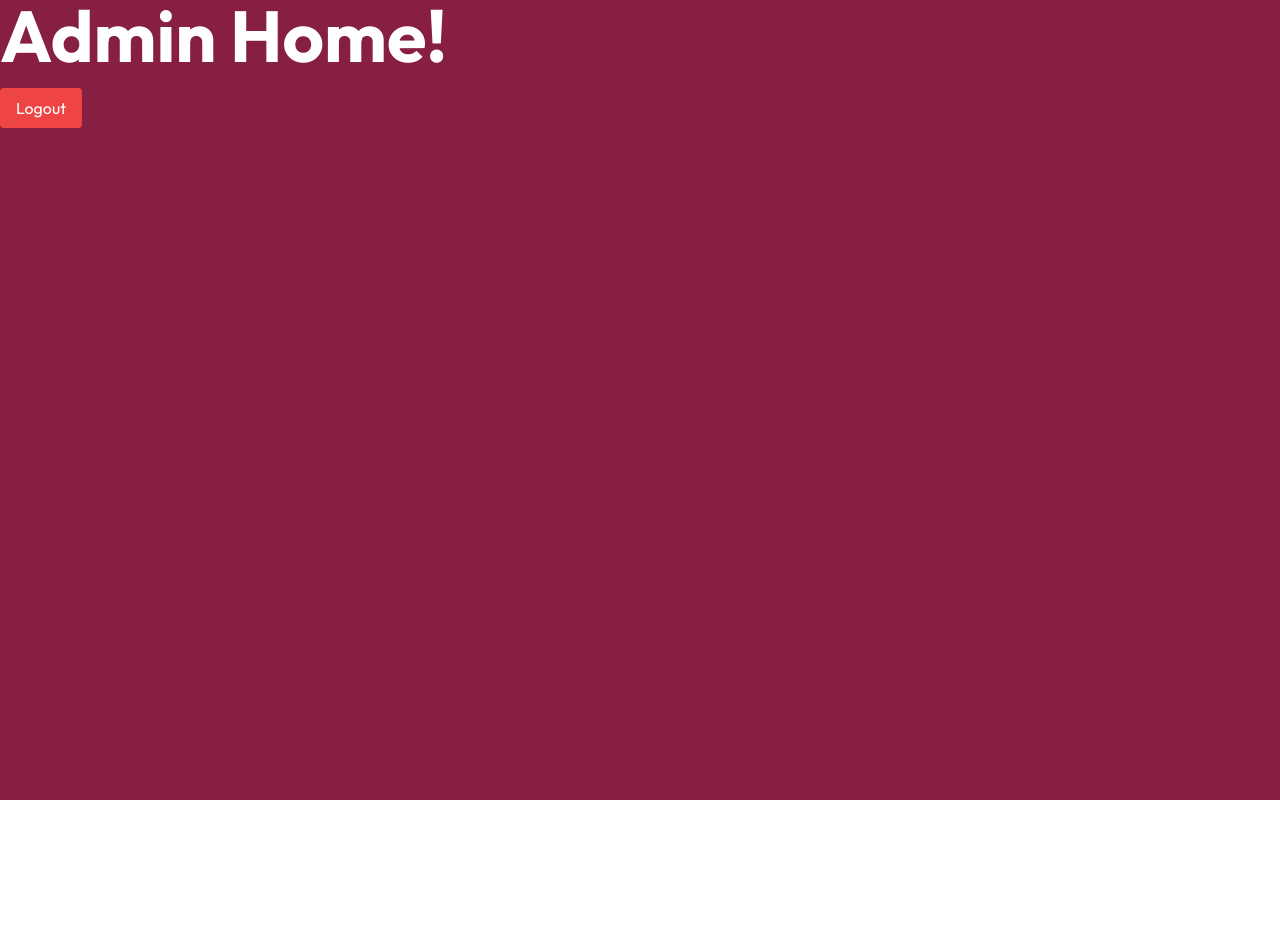
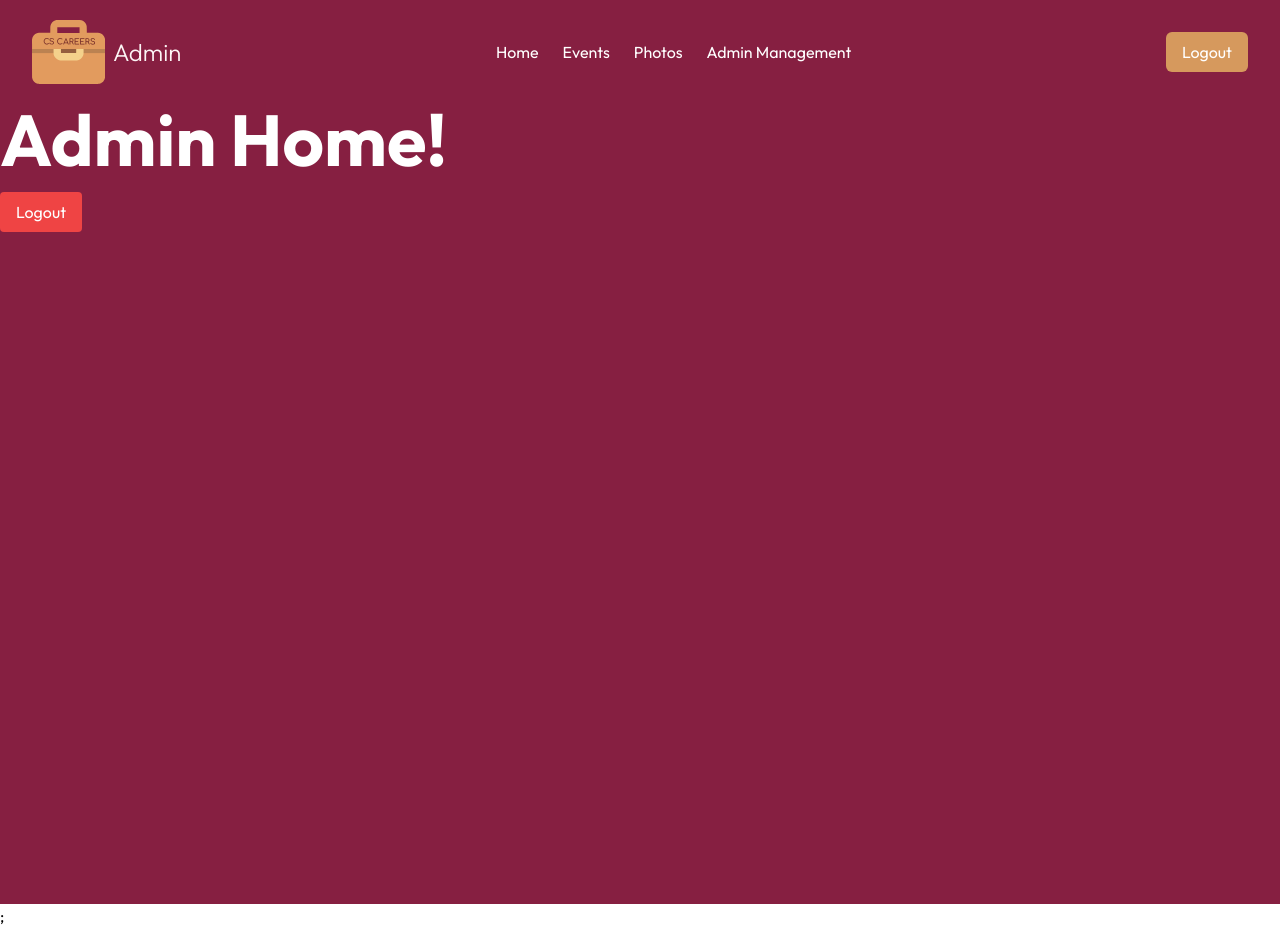
Before and after one commit to CS-Careers-VT/cs-careers-website, a React (Vite) app: page /admin in a window 1280 px wide. Before the commit the page ends 800 px from the top, so only its background shows below. Built offline with nearby package versions, Linux system fonts and the light colour scheme; no server answers; sample sign-in values are in the browser's storage; what tailwindcss-animated would draw is missing.

Commit message:
Create boilerplate admin pages

```diff
--- a/src/App.tsx
+++ b/src/App.tsx
@@ -1,9 +1,9 @@
 import { BrowserRouter, Routes, Route } from 'react-router-dom';
 import { Home, AboutUs, NewsEvents, PhotoGallery, Sponsorships } from "@pages/index";
-import Login from '@admin/auth/Login';
 import { MainLayout, AuthLayout, AdminLayout } from '@layouts';
-import ForgotPassword from '@admin/auth/ForgotPassword';
-import AdminHome from '@admin/AdminHome';
+// Admin Routes
+import { Login, ForgotPassword } from '@admin/auth/index';
+import { AdminHome, AdminEventManagement, AdminPhotoManagement, AdminManagement } from '@admin/pages/index';
 
 
 function App() {
@@ -34,6 +34,9 @@ function App() {
               {/* Admin Routes - Must be authenticated to access */}
               <Route element={<AdminLayout />}>
                 <Route path="" element={<AdminHome />} />
+                <Route path="events" element={<AdminEventManagement />} />
+                <Route path="photos" element={<AdminPhotoManagement />} />
+                <Route path="admin-management" element={<AdminManagement/>} />
               </Route>
             </Route>
 
--- a/src/admin/auth/ForgotPassword.tsx
+++ b/src/admin/auth/ForgotPassword.tsx
@@ -1,4 +1,5 @@
 import { useState } from 'react';
+import { Link } from 'react-router-dom';
 import { sendPasswordResetEmail } from 'firebase/auth';
 import { auth } from '@config/firebase';
 
@@ -40,11 +41,11 @@ function ForgotPassword() {
           />
         <div className="flex gap-4">
             <div className="flex-grow">
-                <a href="/admin/auth/login">
-                <button type="button" className="text-white border-white border-2 rounded-md py-4 text-xl w-full">
-                    Back
-                </button>
-                </a>
+                <Link to="/admin/auth/login">
+                  <button type="button" className="text-white border-white border-2 rounded-md py-4 text-xl w-full">
+                      Back
+                  </button>
+                </Link>
             </div>
             <button type="submit" disabled={loading} className="bg-csc-organge rounded-md py-4 text-white disabled:bg-opacity-20 text-xl flex-1">
                 {loading ? 'Sending...' : 'Send Reset Email'}
--- a/src/admin/auth/Login.tsx
+++ b/src/admin/auth/Login.tsx
@@ -1,6 +1,7 @@
 import { useState } from 'react';
 import { signInWithEmailAndPassword } from 'firebase/auth';
 import { auth } from '@config/firebase';
+import { Link } from 'react-router-dom';
 
 function Login() {
   const [email, setEmail] = useState('');
@@ -48,9 +49,9 @@ function Login() {
               required
             />
             <p className="text-sm text-gray-100">
-              <a href="forgot-password">
+              <Link to="/admin/auth/forgot-password">
                 Forgot Password?
-              </a>
+              </Link>
             </p>
           </div>
           <button type="submit" disabled={loading} className="bg-csc-organge rounded-md py-4 text-white disabled:bg-opacity-20 text-xl">
--- /dev/null
+++ b/src/admin/auth/index.ts
@@ -0,0 +1,2 @@
+export {default as Login} from "./Login"
+export {default as ForgotPassword} from "./ForgotPassword"
--- /dev/null
+++ b/src/admin/components/AdminNavbar.tsx
@@ -0,0 +1,113 @@
+import { useState } from "react";
+import { Link } from "react-router-dom";
+import mainLogo from "@assets/main_logo.svg";
+import { signOut } from 'firebase/auth';
+import { auth } from '@config/firebase';
+
+function AdminNavbar() {
+    const [navbar, setNavbar] = useState(false);
+
+    const handleLogout = async () => {
+        try {
+            await signOut(auth);
+            console.log('User signed out');
+            // Optionally, you can redirect the user after logout
+        } catch (error) {
+            console.error('Error signing out:', error);
+        }
+    };
+
+    return (
+        <nav className="w-full bg-csc-maroon-bg shadow">
+            <div className="justify-between px-4 mx-auto lg:max-w-7xl md:items-center md:flex md:px-8">
+                <div>
+                    <div className="flex items-center justify-between py-3 md:py-5 md:block">
+                        <div className="flex items-center space-x-2">
+                            <img
+                                src={mainLogo}
+                                alt="CS Careers @ VT Logo"
+                                className="h-16 w-auto object-contain" />
+                            <p>
+                                Admin
+                            </p>
+                        </div>
+                        <div className="md:hidden">
+                            <button
+                                className="p-2 text-gray-700 rounded-md outline-none focus:border-gray-400 focus:border"
+                                onClick={() => setNavbar(!navbar)}
+                            >
+                                {navbar ? (
+                                    <svg
+                                        xmlns="http://www.w3.org/2000/svg"
+                                        className="w-6 h-6 text-white"
+                                        viewBox="0 0 20 20"
+                                        fill="currentColor"
+                                    >
+                                        <path
+                                            fillRule="evenodd"
+                                            d="M4.293 4.293a1 1 0 011.414 0L10 8.586l4.293-4.293a1 1 0 111.414 1.414L11.414 10l4.293 4.293a1 1 0 01-1.414 1.414L10 11.414l-4.293 4.293a1 1 0 01-1.414-1.414L8.586 10 4.293 5.707a1 1 0 010-1.414z"
+                                            clipRule="evenodd"
+                                        />
+                                    </svg>
+                                ) : (
+                                    <svg
+                                        xmlns="http://www.w3.org/2000/svg"
+                                        className="w-6 h-6 text-white"
+                                        fill="none"
+                                        viewBox="0 0 24 24"
+                                        stroke="currentColor"
+                                        strokeWidth={2}
+                                    >
+                                        <path
+                                            strokeLinecap="round"
+                                            strokeLinejoin="round"
+                                            d="M4 6h16M4 12h16M4 18h16"
+                                        />
+                                    </svg>
+                                )}
+                            </button>
+                        </div>
+                    </div>
+                </div>
+                <div>
+                    <div
+                        className={`flex-1 justify-self-center pb-3 mt-8 md:block md:pb-0 md:mt-0 ${navbar ? "block" : "hidden"
+                            }`}
+                    >
+                        <ul className="items-center justify-center space-y-8 md:flex md:space-x-6 md:space-y-0">
+                            <li className="text-white hover:text-indigo-200">
+                                <Link to="/admin">Home</Link>
+                            </li>
+                            <li className="text-white hover:text-indigo-200">
+                                <Link to="/admin/events">Events</Link>
+                            </li>
+                            <li className="text-white hover:text-indigo-200">
+                                <Link to="/admin/photos">Photos</Link>
+                            </li>
+                            <li className="text-white hover:text-indigo-200">
+                                <Link to="/admin/admin-management">Admin Management</Link>
+                            </li>
+                        </ul>
+
+                        <div className="mt-3 space-y-2 lg:hidden md:inline-block">
+                            <button
+                                onClick={handleLogout}
+                                className="bg-csc-organge rounded-md py-2 px-4 text-white hover:bg-opacity-55">
+                                Logout
+                            </button>
+                        </div>
+                    </div>
+                </div>
+                <div className="hidden space-x-2 md:inline-block">
+                    <button
+                        onClick={handleLogout}
+                        className="bg-csc-organge rounded-md py-2 px-4 text-white hover:bg-opacity-55">
+                        Logout
+                    </button>
+                </div>
+            </div>
+        </nav>
+    );
+}
+
+export default AdminNavbar;
--- /dev/null
+++ b/src/admin/pages/AdminManagement.tsx
@@ -0,0 +1,11 @@
+
+function AdminManagement () {
+    return (
+        <div>
+            <h1>Admin Management</h1>
+            <p>Manage your admin settings here.</p>
+        </div>
+    )
+}
+
+export default AdminManagement;
--- /dev/null
+++ b/src/admin/pages/EventManagement.tsx
@@ -0,0 +1,10 @@
+
+function AdminEventManagement() {
+  return (
+    <div>
+      <h1>Event Management</h1>
+      <p>Manage your events here.</p>
+    </div>
+  );
+}
+export default AdminEventManagement;
--- /dev/null
+++ b/src/admin/pages/PhotoManagement.tsx
@@ -0,0 +1,6 @@
+
+function AdminPhotoManagement() {
+  return <div>Photo Management</div>;
+}
+
+export default AdminPhotoManagement;
--- /dev/null
+++ b/src/admin/pages/index.ts
@@ -0,0 +1,4 @@
+export {default as AdminHome} from "./AdminHome"
+export {default as AdminEventManagement} from "./EventManagement"
+export {default as AdminPhotoManagement} from "./PhotoManagement"
+export {default as AdminManagement} from "./AdminManagement"
--- a/src/layouts/AdminLayout.tsx
+++ b/src/layouts/AdminLayout.tsx
@@ -1,16 +1,7 @@
 import { Navigate, Outlet } from "react-router-dom";
 import { useAuthState } from "react-firebase-hooks/auth";
 import { auth } from "@config/firebase";
-
-// function AdminLayout() {
-//   return (
-//     <div className="flex min-h-screen">
-//       <div className="flex-1 p-6 bg-gray-100">
-//         <Outlet />
-//       </div>
-//     </div>
-//   );
-// };
+import AdminNavbar from "@admin/components/AdminNavbar";
 
 const AdminLayout = () => {
   const [user, loading] = useAuthState(auth);
@@ -26,7 +17,12 @@ const AdminLayout = () => {
   }
 
   // If the user is authenticated, render the protected component(s)
-  return <Outlet />;
+  return (
+    <>
+      <AdminNavbar />
+      <Outlet />;
+    </>
+  )
 };
 
 
--- a/src/layouts/AuthLayout.tsx
+++ b/src/layouts/AuthLayout.tsx
@@ -1,5 +1,6 @@
 import { Navigate, Outlet } from 'react-router-dom';
 import { useAuthState } from 'react-firebase-hooks/auth';
+import { Link } from "react-router-dom";
 import { auth } from '@config/firebase';
 
 function AuthLayout() {
@@ -19,8 +20,13 @@ function AuthLayout() {
   return (
     <>
         <div className="flex justify-center align-middle min-h-screen bg-gradient-to-b from-csc-maroon to-csc-maroon-bg">
-            <div className="bg-gray-700 bg-opacity-70 p-10 rounded-lg shadow-lg w-1/2 max-w-4xl h-fit my-auto px-4 sm:px-4 md:px-8 lg:px-16 xl:px-24  py-20">
-                <Outlet />
+          <div className="flex flex-col justify-center items-center w-full mx-4">
+              <div className="bg-gray-700 bg-opacity-70 p-10 rounded-lg shadow-lg w-full md:w-1/2 max-w-4xl h-fit my-auto px-4 sm:px-4 md:px-8 lg:px-16 xl:px-24 mx-8 py-20">
+                  <Outlet />
+              </div>
+                <Link to="/" className="bg-white w-fit p-4 rounded-lg mb-4">
+                  Return to Main Site
+                </Link>
             </div>
         </div>
     </>
```
Also changed, not shown: src/admin/pages/AdminHome.tsx (renamed from src/admin/AdminHome.tsx).
